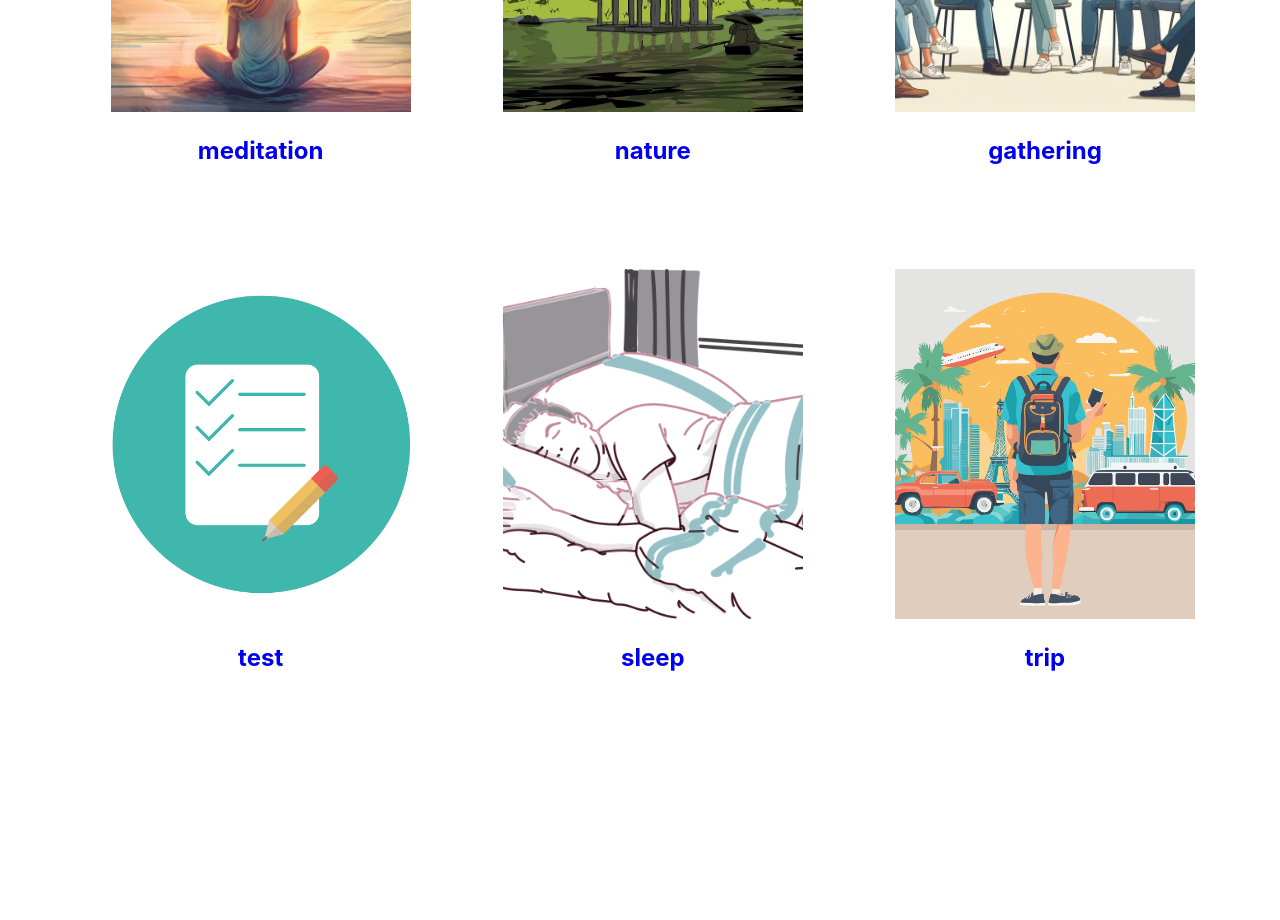
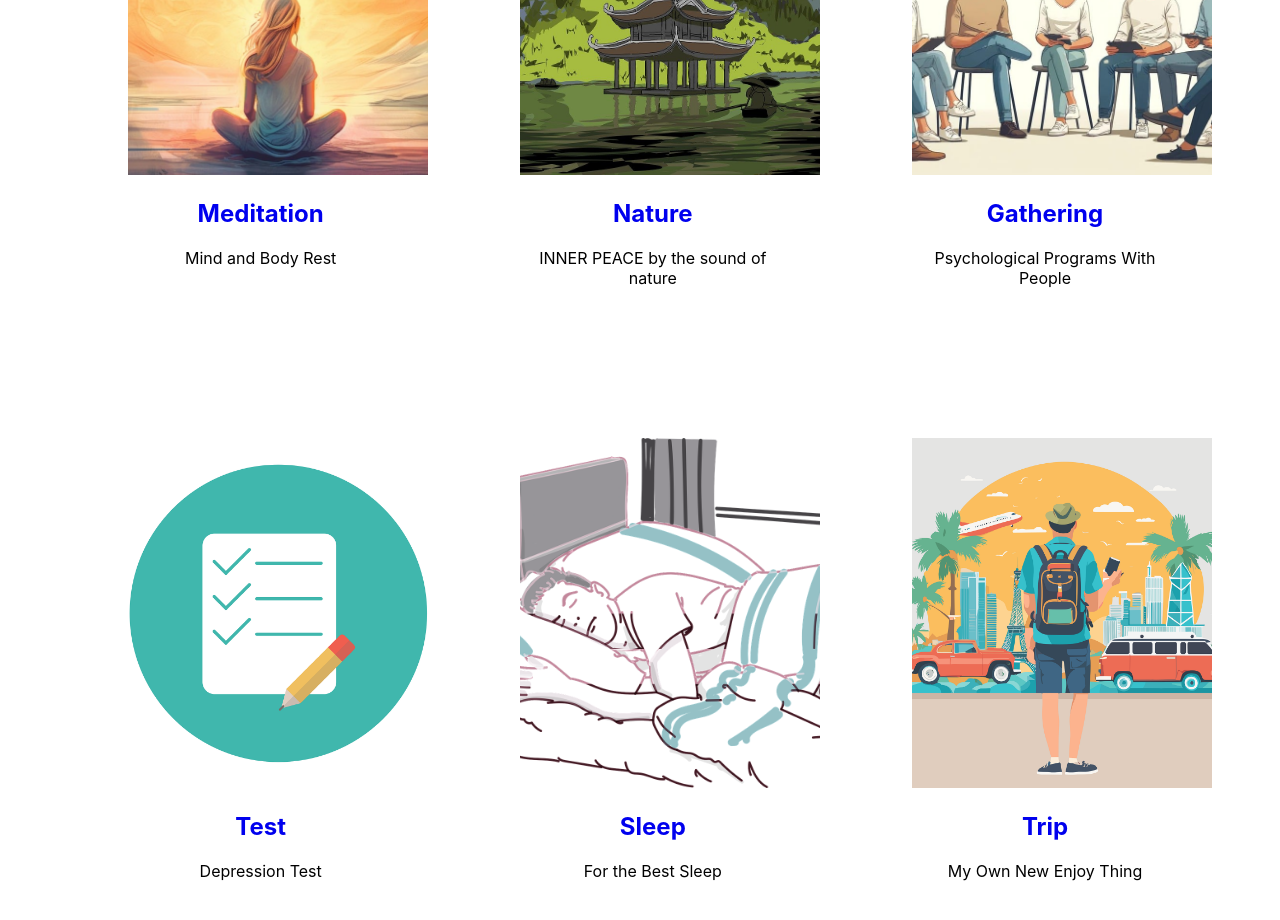
Before and after one commit to amamj05/skeleton_project, a React (Create React App) app: page /homelist in a window 1280 px wide. Shown: the part 380-1300 px from the top of the page. Before the commit the page ends 1231 px from the top, so only its background shows below. Built offline with nearby package versions, Linux system fonts and the light colour scheme.

Commit message:
edit background-color every page

```diff
--- a/src/main.css
+++ b/src/main.css
@@ -1,8 +1,14 @@
+.home-color{
+    background-color: rgba(127, 255, 212, 0.85);
+    padding-bottom: 0cap;
+    height: 100%;
+}
+
 .main-header {
     top: 0cap;
     padding-top: 12px;
     padding-right: 30px;
-    margin-bottom: 25px;
+    padding-bottom: 90px;
     display: flex;
     justify-content: right;
 }
@@ -21,19 +27,22 @@
 }
 
 h1 {
-    width: 700px;
-    height: 50px;
-    background-color: rgb(180, 180, 180);
+    width: 800px;
+    height: 60px;
     text-align: center;
     margin: 0 auto;
-    margin-bottom: 12px;
+    padding-top: 10px;
+    margin-bottom: 7px;
     border-radius: 15px;
+    border: 4px outset rgb(245, 158, 158);
 }
 
 li {
     display: inline;
     text-align:center;
     text-decoration: none;
+    padding: 10px;
+    margin: 7px;
 }
 
 .textInput {
@@ -53,6 +62,12 @@ li {
     visibility: visible;
 }
 
+ul {
+    padding: auto;
+    background-color: white;
+    border-radius: 70px;
+}
+
 /* a {
     border: 1px solid violet;
 } */
--- a/src/pages/contents.js
+++ b/src/pages/contents.js
@@ -27,7 +27,7 @@ export default function Contents(props) {
     }
 
     return (
-        <div>
+        <div className='home-color'>
             <Header emoji={props.emoji}></Header>
             <div className='contents-box'>
                 {lis}
--- a/src/pages/home.js
+++ b/src/pages/home.js
@@ -22,7 +22,7 @@ export default function Home(props) {
     }
     return (
         <div className='home'>
-            <h1>오늘의 기분을 골라주세요</h1>
+            <h1>Please choose your today's feelings to face</h1>
             <div className='emoji-box'>
                 <ul className='no-dot'>
                     {lis}
--- a/src/pages/homelist.js
+++ b/src/pages/homelist.js
@@ -11,22 +11,53 @@ import trip from '../assets/trip.png';
 
 
 export default function HomeList(props) {
-    const program = [{ id: 1, class: "meditation", img: <img src={meditation} className='contentsbox-list' alt='meditation'/> },
-    { id: 2, class: "nature", img: <img src={nature} className='contentsbox-list' alt='nature'/> },
-    { id: 3, class: "gathering", img: <img src={gathering} className='contentsbox-list' alt='gathering'/> },
-    { id: 4, class: "test", img: <img src={test} className='contentsbox-list' alt='test'/> },
-    { id: 5, class: "sleep", img: <img src={sleep} className='contentsbox-list' alt='sleep'/> },
-    { id: 6, class: "trip", img: <img src={trip} className='contentsbox-list' alt='trip'/> }
+    const program = [
+        {
+            id: 1,
+            class: "Meditation",
+            info: "Mind and Body Rest",
+            img: <img src={meditation} className='contentsbox-list' alt='meditation' />
+        },
+        {
+            id: 2,
+            class: "Nature",
+            info: "INNER PEACE by the sound of nature",
+            img: <img src={nature} className='contentsbox-list' alt='nature' />
+        },
+        {
+            id: 3,
+            class: "Gathering",
+            info: "Psychological Programs With People",
+            img: <img src={gathering} className='contentsbox-list' alt='gathering' />
+        },
+        {
+            id: 4,
+            class: "Test",
+            info: "Depression Test",
+            img: <img src={test} className='contentsbox-list' alt='test' />
+        },
+        {
+            id: 5,
+            class: "Sleep",
+            info: "For the Best Sleep",
+            img: <img src={sleep} className='contentsbox-list' alt='sleep' />
+        },
+        {
+            id: 6,
+            class: "Trip",
+            info: "My Own New Enjoy Thing",
+            img: <img src={trip} className='contentsbox-list' alt='trip' />
+        }
     ];
 
     let lis = [];
     for (let i = 1; i < 7; i++) {
         lis.push(<li key={i}><NavLink to={"/contentslist/" + i}>{program[i - 1].img}
-        <h2>{program[i - 1].class}</h2></NavLink></li>);
+            <h2>{program[i - 1].class}</h2></NavLink><p>{program[i - 1].info}</p></li>);
     }
 
     return (
-        <div>
+        <div className='home-color'>
             <Header emoji={props.emoji}></Header>
             <div className='homelist'>
                 {lis}
--- a/src/style/contents.css
+++ b/src/style/contents.css
@@ -1,8 +1,9 @@
 .contents-box {
-    padding-left: 10%;
-    padding-right: 10%;
-    margin-top: 5%;
+    padding: 10%;
     margin-bottom: 5%;
+    background-color: white;
+    border-top-left-radius: 90px;
+    border-top-right-radius: 90px;
 }
 
 .card-box {
--- a/src/style/home.css
+++ b/src/style/home.css
@@ -2,6 +2,7 @@
     position: relative;
     padding-top: 10%;
     text-align: center;
+    background-color: rgba(127, 255, 212, 0.85);
 }
 
 .home-emoji {
@@ -12,6 +13,10 @@
     object-fit: cover;
 }
 
+.no-dot li :hover{
+    transform: rotate(-45deg);
+}
+
 .no-dot {
     padding: 0;
     margin: 0;
@@ -20,3 +25,7 @@
     display: grid;
     grid-template-columns: repeat(3, minmax(auto, 1fr));
 }
+
+.home h1 {
+    background-color: rgba(255, 255, 255, 0.55);
+}
--- a/src/style/homelist.css
+++ b/src/style/homelist.css
@@ -2,12 +2,15 @@
     display: grid;
     grid-template-columns: repeat(auto-fill,300px 300px 300px);
     grid-template-rows: repeat(auto-fill);
-    margin-top: 90px;
+    padding-top: 46px;
     padding-left: 15%;
     padding-right: 13%;
     grid-gap: 10%;
     justify-content: center;
     margin-bottom: 19%;
+    border-top-left-radius: 90px;
+    border-top-right-radius: 90px;
+    background-color: white;
 }
 
 .contentsbox-list {
@@ -15,13 +18,12 @@
     height: 350px;
     object-fit: cover;
     z-index: 1;
-
 }
 
 .homelist li a{
     text-decoration: none;
 }
 
-.homelist li a :hover{
+.homelist li a h2:hover{
     background-color: rgba(245, 191, 158, 0.356);
-  }
+}
```
